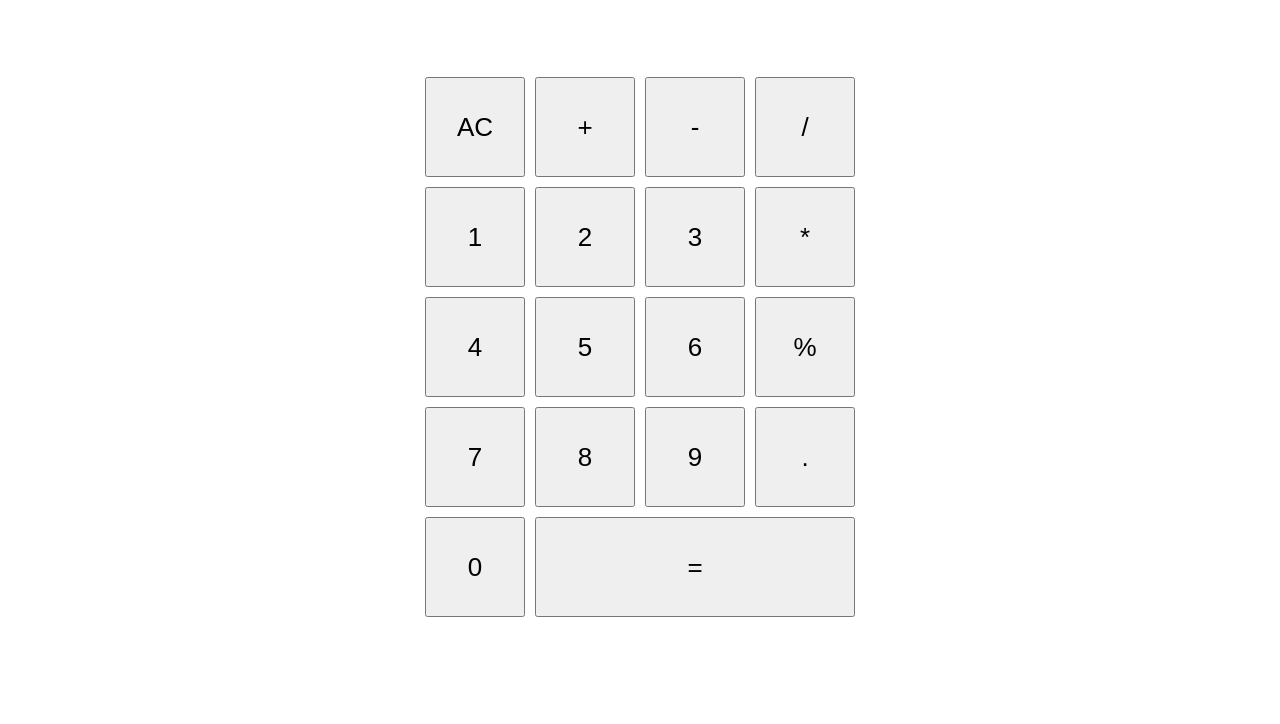
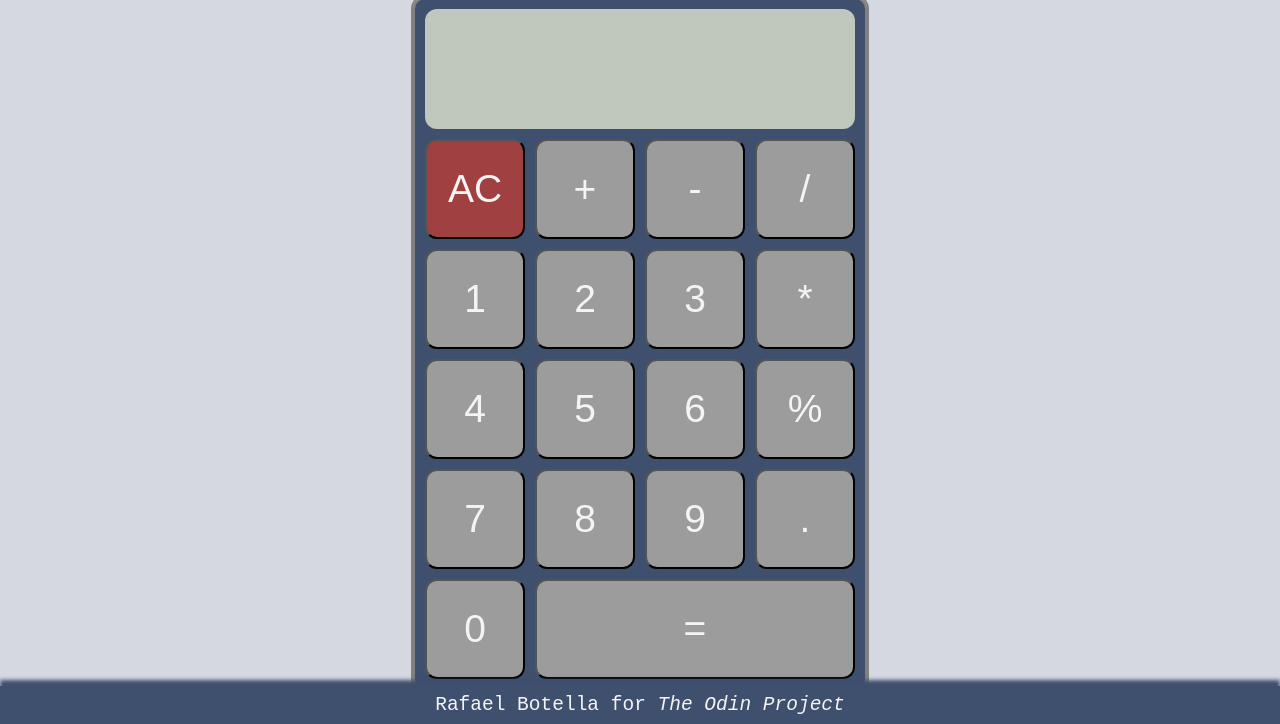
Before and after one commit to rafabo7/top-calculator, a plain HTML site: page index.html in a window 1280 px wide. Shown: the part 76-800 px from the top of the page. Drawn offline with Linux system fonts and the light colour scheme.

Commit message:
Styles things just a little, most of all color scheming and borders

```diff
--- a/index.html
+++ b/index.html
@@ -8,7 +8,7 @@
     <title>CASI0 Basic Calculator</title>
 </head>
 <body>
-    <header>CASIO Basic Calculator</header>
+    <header><h1>CASIO-like Basic Calculator</h1></header>
     <section id="calculator">
         <div id="container">
             <div id="screen"></div>
@@ -39,5 +39,6 @@
 
         </div>
     </section>
+    <footer>Rafael Botella for <em>The Odin Project</em></footer>
 </body>
 </html>
--- a/script.js
+++ b/script.js
@@ -31,7 +31,7 @@ function operate(a, b, op) {
         return 'Math ERROR'
     }
     if (!Number.isInteger(res)){
-        return res.toFixed(8)
+        return res.toFixed(6)
     } else {
         return res.toString()
     }
--- a/style.css
+++ b/style.css
@@ -1,5 +1,33 @@
+:root{
+    --background : #3F4F6E;
+    --primary-buttons: #9c9c9c;
+    --primary-numbers: #F4F4F4;
+    --secondary-buttons: #162033;
+    --special-buttons: #a14040;
+    --display-background: #C0C8BE;
+
+}
+
 html {
 font-family: monospace;}
+
+body {
+    text-align: center;
+    display: flex;
+    flex-direction: column;
+    align-items: center;
+    background-color: #D6D8E1;
+}
+
+#calculator {
+    margin: 0 auto;
+    background-color: var(--background);
+    padding: 10px;
+    border: 2px solid grey;
+    border-radius: 12px;
+    outline: 2px solid grey;
+}
+
 #container {
     display: grid;
     justify-content: center;
@@ -7,6 +35,7 @@ font-family: monospace;}
     grid-template-columns: repeat(4, 100px);
     grid-template-rows: minmax(120px, auto) repeat(5, 100px);
     gap: 10px;
+
 }
 
 #screen {
@@ -16,12 +45,37 @@ font-family: monospace;}
     align-content: center;
     justify-content: flex-start;
     align-items: center;
-    font-size: 4rem;
+    font-size: 5rem;
+    background-color: var(--display-background);
+    color: black;
+    padding: 0 12px;
+    border-radius: 12px;
+
 }
 #equals {
     grid-column: span 3;
 }
 
 button {
-    font-size: 2rem;
+    font-size: 3rem;
+    background-color: var(--primary-buttons);
+    color: var(--primary-numbers);
+    border-radius: 12px;
 }
+
+#clear {
+    background-color: var(--special-buttons);
+}
+
+footer {
+    position: fixed;
+    width: 100%;
+    font-size: 1.5rem;
+    padding: 8px 0;
+    bottom: 0;
+    text-align: center;
+    background-color: var(--background);
+    color: var(--primary-numbers);
+    box-shadow: 0px -6px 4px var(--background) ;
+
+}
```
